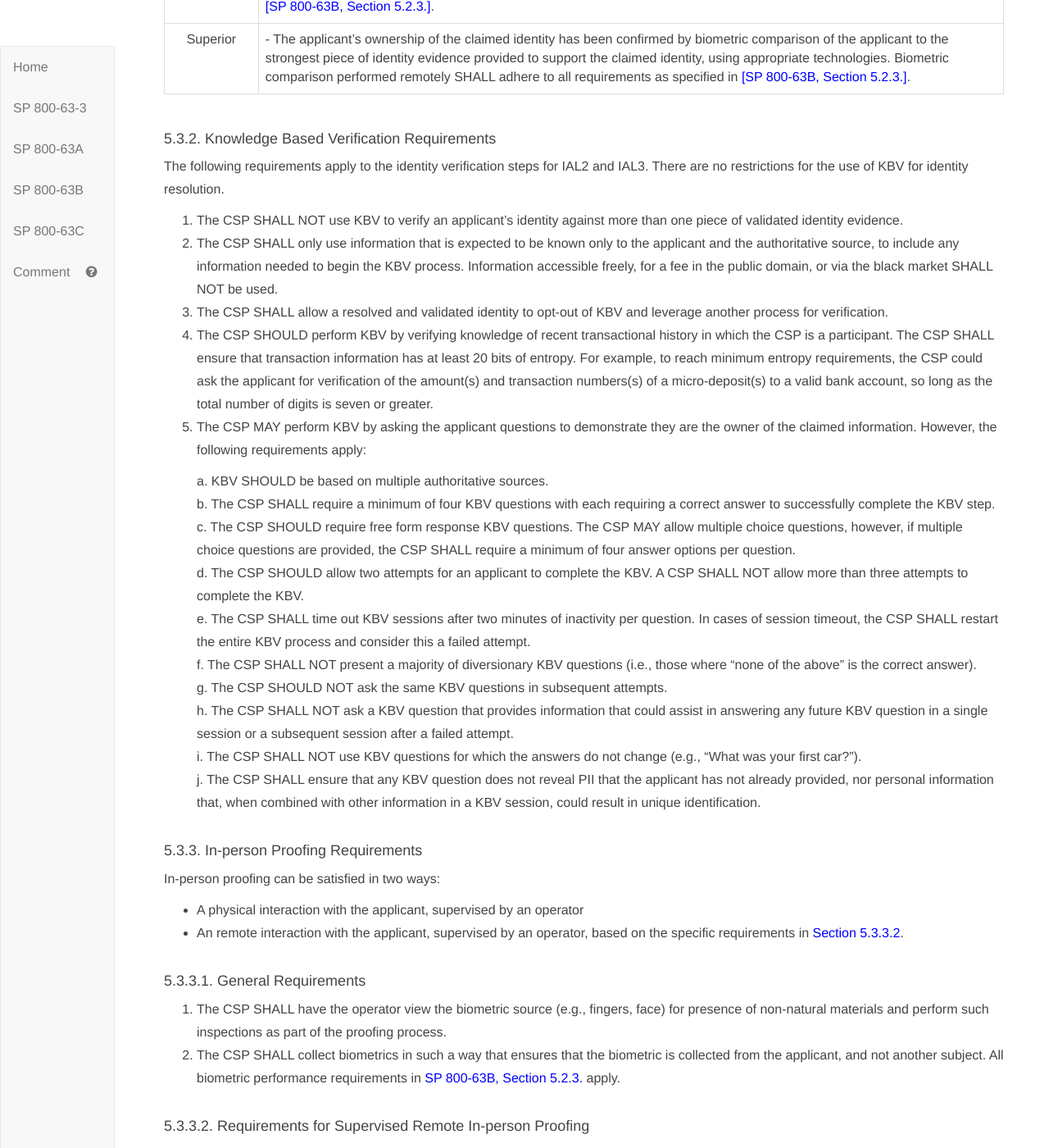
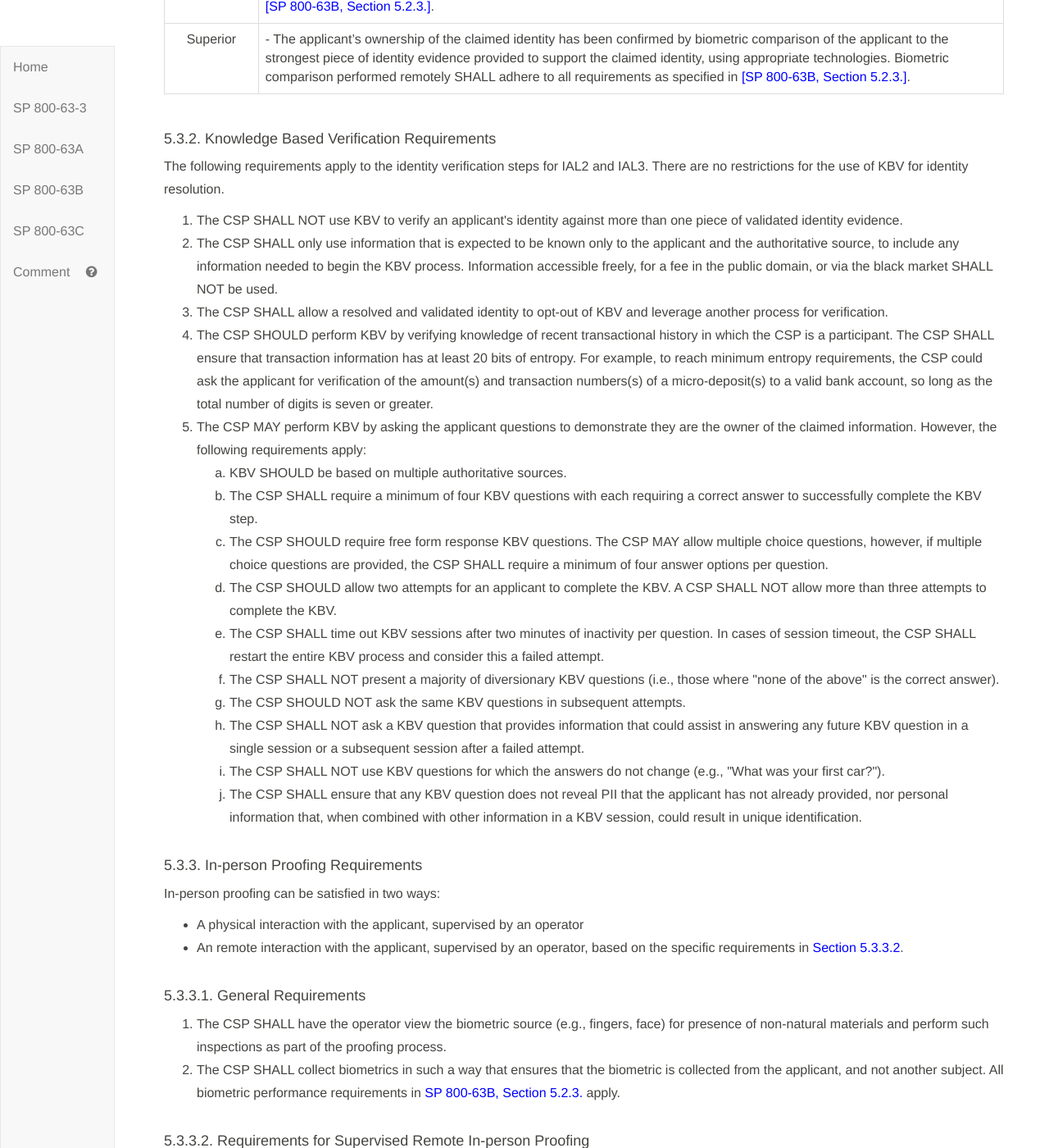
Before and after one commit to usnistgov/TIG-Stage, a Jekyll site: the page built from sp800-63a/sec5_proofing.md, in a window 1280 px wide and 1400 px high, scrolled down 4917 px. Shown: the whole window at 82% size. Built offline with Jekyll 4.4.1, drawn with Linux system fonts in a browser that asks for light colours; our own code applies the rules of GitHub Pages for plain Markdown files; part of the change alters nothing that is shown.

Commit message:
Fvefdvrefvcd

```diff
--- a/sp800-63a/sec5_proofing.md
+++ b/sp800-63a/sec5_proofing.md
@@ -100,22 +100,28 @@ The goal of identity verification is to confirm and establish a linkage between
 
 The following requirements apply to the identity verification steps for IAL2 and IAL3. There are no restrictions for the use of KBV for identity resolution.
 
-1. The CSP SHALL NOT use KBV to verify an applicant's identity against more than one piece of validated identity evidence.
-2. The CSP SHALL only use information that is expected to be known only to the applicant and the authoritative source, to include any information needed to begin the KBV process. Information accessible freely, for a fee in the public domain, or via the black market  SHALL NOT be used.
-3. The CSP SHALL allow a resolved and validated identity to opt-out of KBV and leverage another process for verification.
-4. The CSP SHOULD perform KBV by verifying knowledge of recent transactional history in which the CSP is a participant.  The CSP SHALL ensure that transaction information has at least 20 bits of entropy. For example, to reach minimum entropy requirements, the CSP could ask the applicant for verification of the amount(s) and transaction numbers(s) of a micro-deposit(s) to a valid bank account, so long as the total number of digits is seven or greater.
-5. The CSP MAY perform KBV by asking the applicant questions to demonstrate they are the owner of the claimed information. However, the following requirements apply:
+<div class="text-left" markdown="0">
+	<ol type="1" start="1">
+		<li>The CSP SHALL NOT use KBV to verify an applicant's identity against more than one piece of validated identity evidence.</li>
+		<li>The CSP SHALL only use information that is expected to be known only to the applicant and the authoritative source, to include any information needed to begin the KBV process. Information accessible freely, for a fee in the public domain, or via the black market  SHALL NOT be used.</li>
+		<li>The CSP SHALL allow a resolved and validated identity to opt-out of KBV and leverage another process for verification.</li>
+		<li>The CSP SHOULD perform KBV by verifying knowledge of recent transactional history in which the CSP is a participant.  The CSP SHALL ensure that transaction information has at least 20 bits of entropy. For example, to reach minimum entropy requirements, the CSP could ask the applicant for verification of the amount(s) and transaction numbers(s) of a micro-deposit(s) to a valid bank account, so long as the total number of digits is seven or greater.</li>
+		<li>The CSP MAY perform KBV by asking the applicant questions to demonstrate they are the owner of the claimed information. However, the following requirements apply:</li>
+			<ol type="a" start="a">
+				<li>KBV SHOULD be based on multiple authoritative sources.</li>
+		  		<li>The CSP SHALL require a minimum of four KBV questions with each requiring a correct answer to successfully complete the KBV step.</li>
+		  		<li>The CSP SHOULD require free form response KBV questions.  The CSP MAY allow multiple choice questions, however, if multiple choice questions are provided, the CSP SHALL require a minimum of four answer options per question.</li>
+		  		<li>The CSP SHOULD allow two attempts for an applicant to complete the KBV.  A CSP SHALL NOT allow more than three attempts to complete the KBV.</li>
+		  		<li>The CSP SHALL time out KBV sessions after two minutes of inactivity per question.  In cases of session timeout, the CSP SHALL restart the entire KBV process and consider this a failed attempt.</li>
+		  		<li>The CSP SHALL NOT present a majority of diversionary KBV questions (i.e., those where "none of the above" is the correct answer).</li>
+		  		<li>The CSP SHOULD NOT ask the same KBV questions in subsequent attempts.</li>
+		  		<li>The CSP SHALL NOT ask a KBV question that provides information that could assist in answering any future KBV question in a single session or a subsequent session after a failed attempt.</li>
+		  		<li>The CSP SHALL NOT use KBV questions for which the answers do not change (e.g., "What was your first car?").</li>
+		  		<li>The CSP SHALL ensure that any KBV question does not reveal PII that the applicant has not already provided, nor personal information that, when combined with other information in a KBV session, could result in unique identification.</li>
+	  		</ol>
+	</ol>
+</div>
 
-	a. KBV SHOULD be based on multiple authoritative sources.
-	b. The CSP SHALL require a minimum of four KBV questions with each requiring a correct answer to successfully complete the KBV step.
-	c. The CSP SHOULD require free form response KBV questions.  The CSP MAY allow multiple choice questions, however, if multiple choice questions are provided, the CSP SHALL require a minimum of four answer options per question.
-	d. The CSP SHOULD allow two attempts for an applicant to complete the KBV.  A CSP SHALL NOT allow more than three attempts to complete the KBV.
-	e. The CSP SHALL time out KBV sessions after two minutes of inactivity per question.  In cases of session timeout, the CSP SHALL restart the entire KBV process and consider this a failed attempt.
-	f. The CSP SHALL NOT present a majority of diversionary KBV questions (i.e., those where "none of the above" is the correct answer).
-	g. The CSP SHOULD NOT ask the same KBV questions in subsequent attempts.
-	h. The CSP SHALL NOT ask a KBV question that provides information that could assist in answering any future KBV question in a single session or a subsequent session after a failed attempt.
-	i. The CSP SHALL NOT use KBV questions for which the answers do not change (e.g., "What was your first car?").
-	j. The CSP SHALL ensure that any KBV question does not reveal PII that the applicant has not already provided, nor personal information that, when combined with other information in a KBV session, could result in unique identification.
 
 #### <a name="vip"></a>5.3.3. In-person Proofing Requirements
 
```
